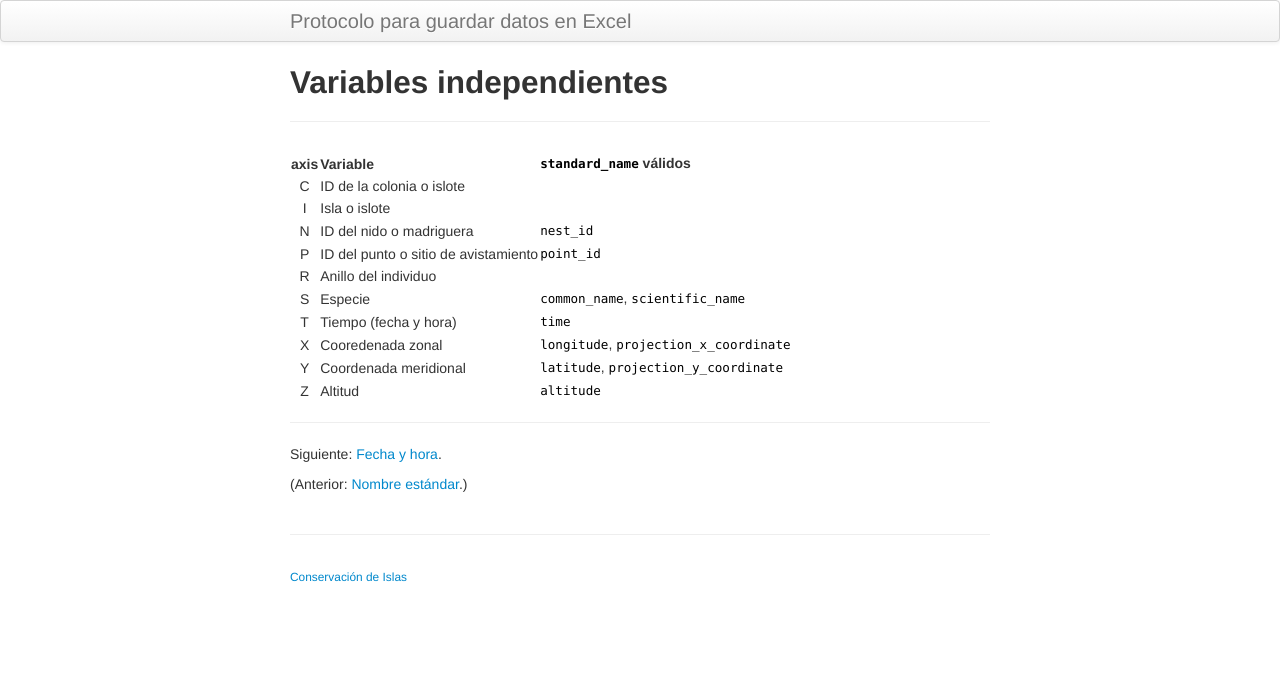
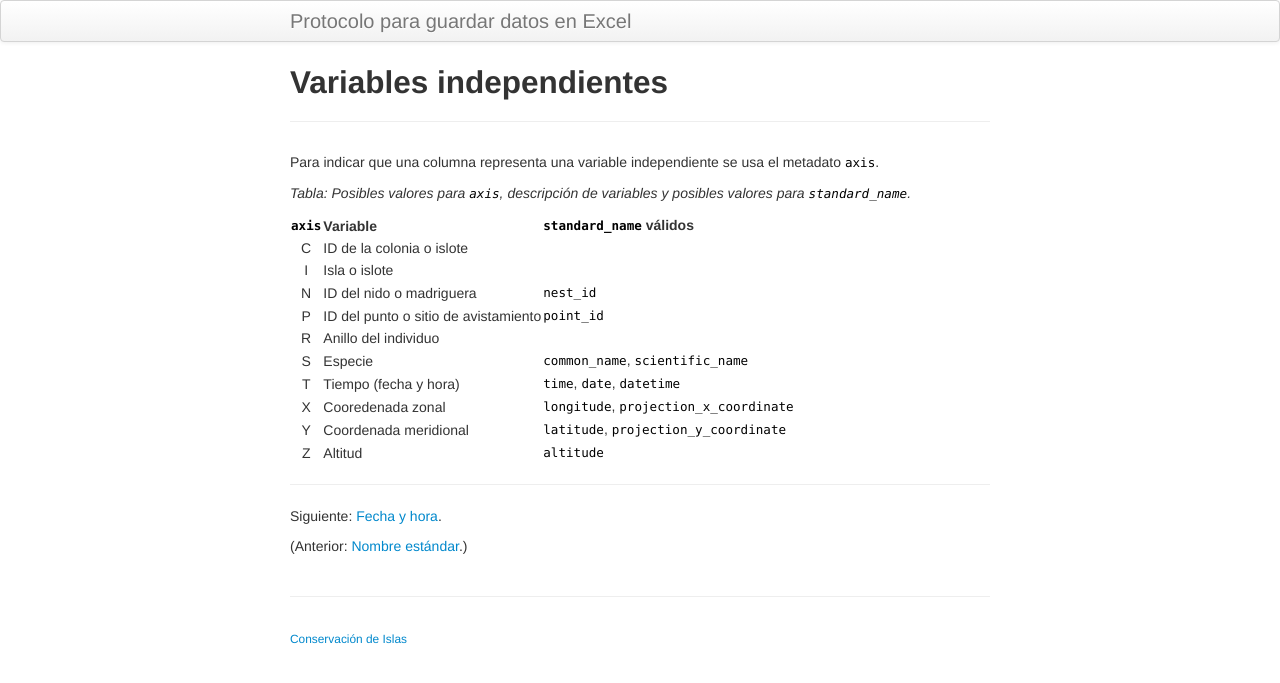
Before and after one commit to MaritzaB/datos_en_excel, a Jekyll site: the page built from pages/axis.md, in a window 1280 px wide. Shown: the top 683 px of the page. Built offline with Jekyll 4.4.1, drawn with Linux system fonts in a browser that asks for light colours.

Commit message:
Agrega oración introductoria y encabezado de tabla

```diff
--- a/pages/axis.md
+++ b/pages/axis.md
@@ -4,18 +4,22 @@ title: Variables independientes
 description: Metadato `axis`
 ---
 
-axis  | Variable                              | `standard_name` válidos
-:----:|:--------------------------------------|:---------------------------------------
-C     | ID de la colonia o islote             |
-I     | Isla o islote                         |
-N     | ID del nido o madriguera              | `nest_id`
-P     | ID del punto o sitio de avistamiento  | `point_id`
-R     | Anillo del individuo                  |
-S     | Especie                               | `common_name`, `scientific_name`
-T     | Tiempo (fecha y hora)                 | `time`
-X     | Cooredenada zonal                     | `longitude`, `projection_x_coordinate`
-Y     | Coordenada meridional                 | `latitude`, `projection_y_coordinate`
-Z     | Altitud                               | `altitude`
+Para indicar que una columna representa una variable independiente se usa el metadato `axis`.
+
+_Tabla: Posibles valores para `axis`, descripción de variables y posibles valores para `standard_name`._
+
+`axis` | Variable                              | `standard_name` válidos
+:-----:|:--------------------------------------|:---------------------------------------
+C      | ID de la colonia o islote             |
+I      | Isla o islote                         |
+N      | ID del nido o madriguera              | `nest_id`
+P      | ID del punto o sitio de avistamiento  | `point_id`
+R      | Anillo del individuo                  |
+S      | Especie                               | `common_name`, `scientific_name`
+T      | Tiempo (fecha y hora)                 | `time`, `date`, `datetime`
+X      | Cooredenada zonal                     | `longitude`, `projection_x_coordinate`
+Y      | Coordenada meridional                 | `latitude`, `projection_y_coordinate`
+Z      | Altitud                               | `altitude`
 
 ---
 
```
